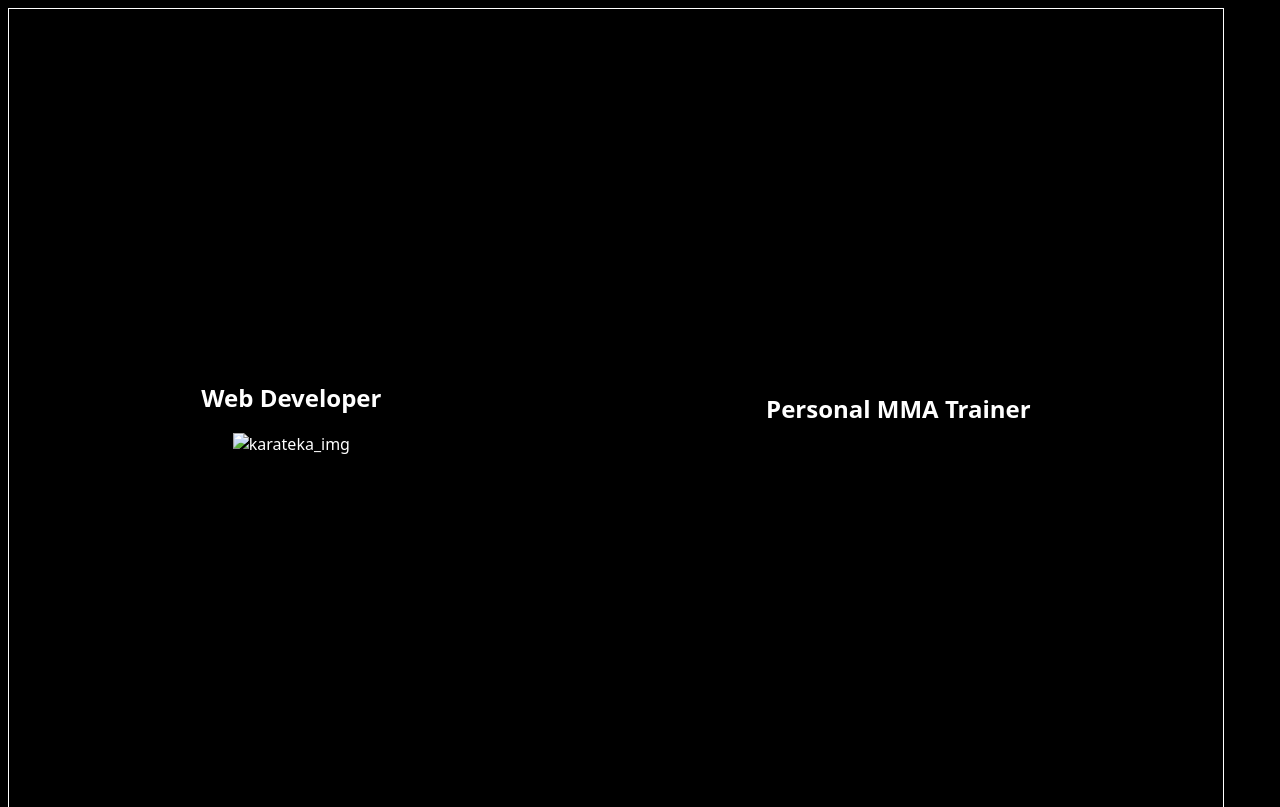
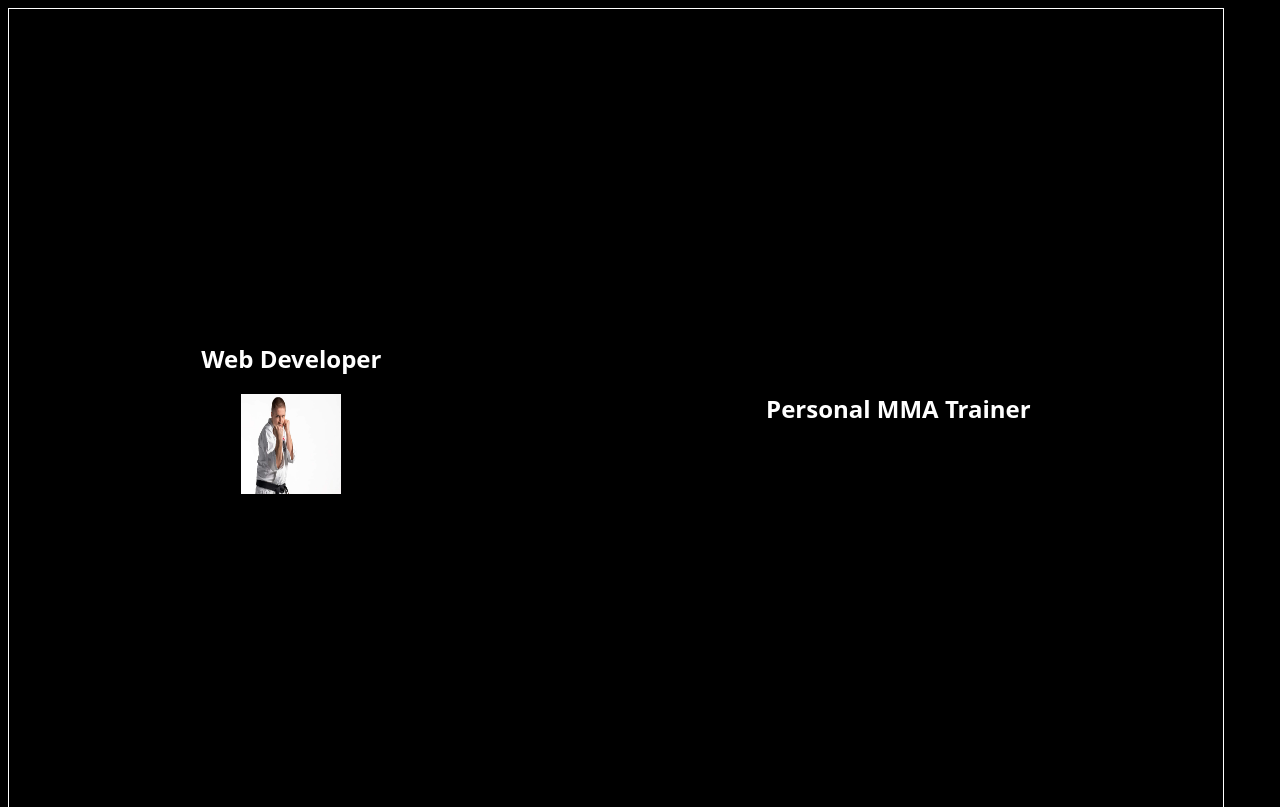
Before and after one commit to Rosomak2024/my-portfolio-site, a website built with Vite: page index.html in a window 1280 px wide. Shown: the top 807 px of the page. Built offline with nearby package versions, Linux system fonts and the light colour scheme.

Commit message:
error img fix

```diff
--- a/src/main.js
+++ b/src/main.js
@@ -3,7 +3,7 @@ import "./style.css";
 document.querySelector("#app").innerHTML = `
 <section class="web_section">
     <h1>Web Developer</h1>
-    <img href="./assets/FB_IMG_1630259240524.jpg" alt="karateka_img"></img>
+    <img class="karateka_img" src="./assets/FB_IMG_1630259240524.jpg" alt="karateka_img"/>
 </section>
 <section class="traine_section">
     <h2>Personal MMA Trainer</h2>
--- a/src/style.css
+++ b/src/style.css
@@ -21,11 +21,14 @@ html {
   display: flex;
   flex-direction: column;
   align-items: center;
+  .karateka_img{
+    width: 100px;
+    height: 100px;
+  }
 }
 
 .traine_section{
   display: flex;
   flex-direction: column;
   align-items: center;
-
 }
```
